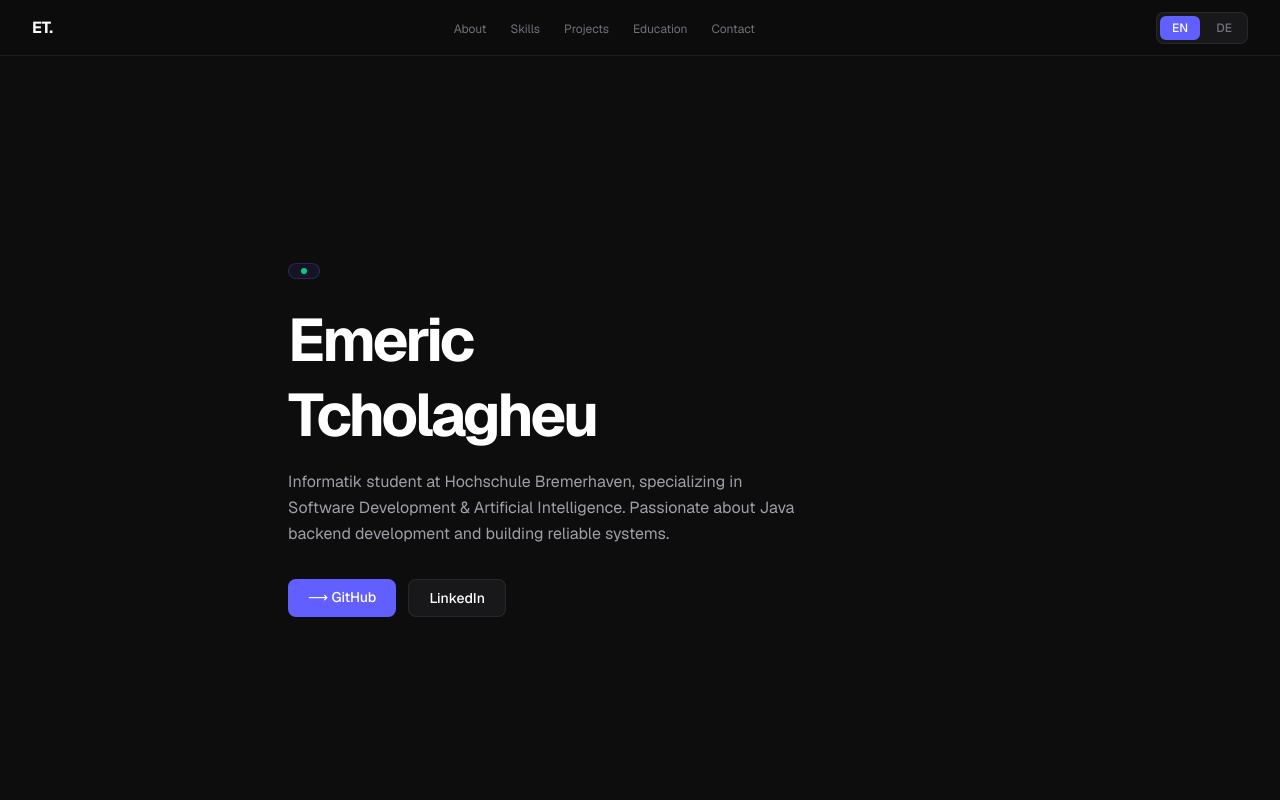
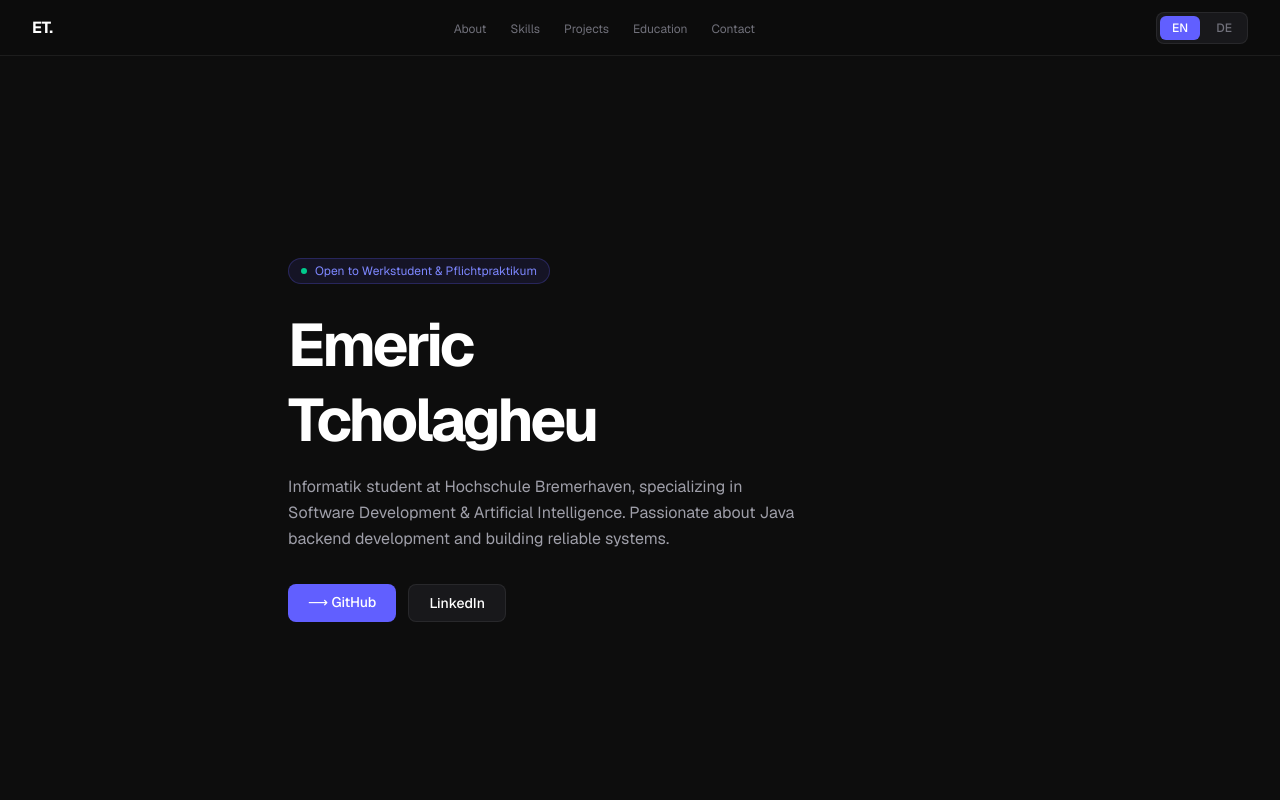
Before and after one commit to Emeric99/portfolio, a Next.js app: page / in a window 1280 px wide. Shown: the top 800 px of the page. Built offline with nearby package versions, Linux system fonts and the light colour scheme.

Commit message:
Fix Hero TypeScript error

```diff
--- a/app/components/Hero.tsx
+++ b/app/components/Hero.tsx
@@ -1,10 +1,12 @@
 const content = {
   en: {
+    tag: "Open to Werkstudent & Pflichtpraktikum",
     subtitle: "Informatik student at Hochschule Bremerhaven, specializing in Software Development & Artificial Intelligence. Passionate about Java backend development and building reliable systems.",
     github: "GitHub",
     linkedin: "LinkedIn",
   },
   de: {
+    tag: "Offen für Werkstudent & Pflichtpraktikum",
     subtitle: "Informatik-Student an der Hochschule Bremerhaven mit Schwerpunkt Software Entwicklung & Künstliche Intelligenz. Leidenschaft für Java-Backend-Entwicklung und zuverlässige Systeme.",
     github: "GitHub",
     linkedin: "LinkedIn",
```
